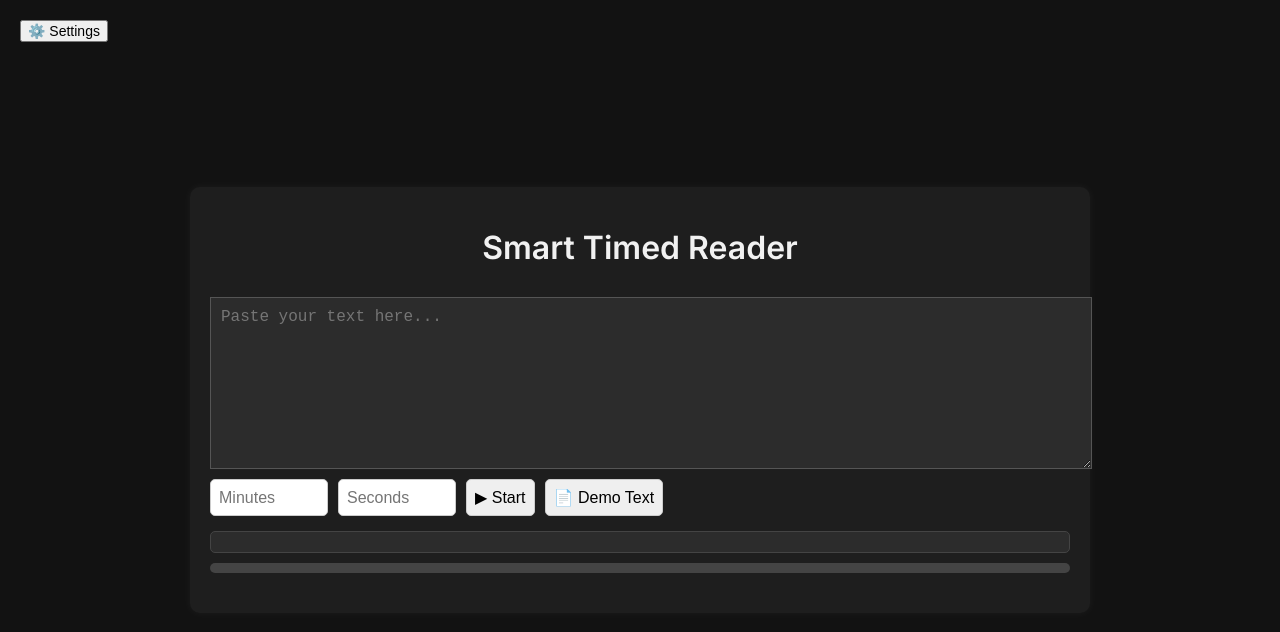
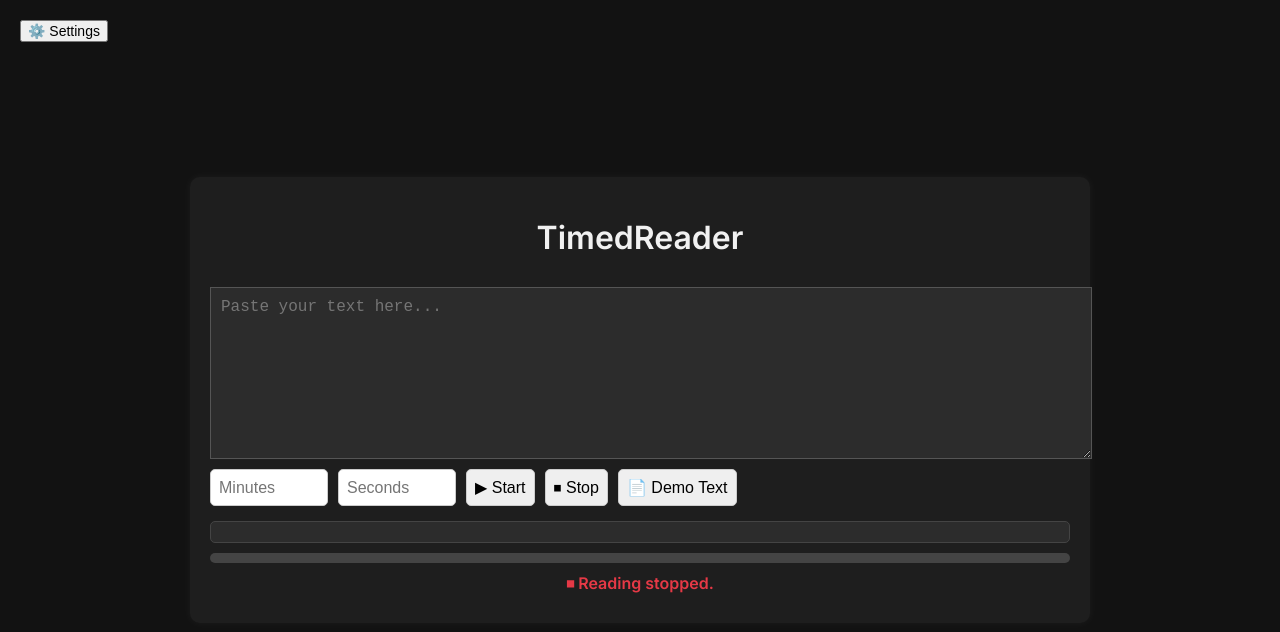
Before and after one commit to BadDragon22/TimedReader, a plain HTML site: page index.html in a window 1280 px wide. Both pictures are taken after a click on the button "▶ Start". Drawn offline with Linux system fonts and the light colour scheme.

Commit message:
Update index.html
added a stop button

```diff
--- a/index.html
+++ b/index.html
@@ -3,7 +3,7 @@
 <head>
   <meta charset="UTF-8">
   <meta name="viewport" content="width=device-width, initial-scale=1.0">
-  <title>Smart Timed Reader</title>
+  <title>TimedReader</title>
   <link href="https://fonts.googleapis.com/css2?family=Inter:wght@400;600&display=swap" rel="stylesheet">
   <style>
     html, body {
@@ -153,13 +153,14 @@
   </div>
 
   <div class="container">
-    <h1>Smart Timed Reader</h1>
+    <h1>TimedReader</h1>
     <div id="countdown"></div>
     <textarea id="textInput" placeholder="Paste your text here..."></textarea>
     <div class="controls">
       <input type="number" id="minutes" placeholder="Minutes" min="0">
       <input type="number" id="seconds" placeholder="Seconds" min="0" max="59">
       <button onclick="prepareReading()">▶ Start</button>
+      <button onclick="stopReading()">⏹ Stop</button>
       <button onclick="loadDemoText()">📄 Demo Text</button>
     </div>
     <div id="display"></div>
@@ -174,6 +175,7 @@
     let totalSteps = 0;
     let totalTime = 0;
     let highlightMode = 'word';
+    let readingTimeout = null;
 
     function toggleSettings() {
       const panel = document.getElementById("settingsPanel");
@@ -193,6 +195,8 @@
     }
 
     function prepareReading() {
+      stopReading(); // reset before start
+
       const text = document.getElementById("textInput").value.trim();
       const minutes = parseInt(document.getElementById("minutes").value) || 0;
       const seconds = parseInt(document.getElementById("seconds").value) || 0;
@@ -263,11 +267,20 @@
         progress.style.width = ((stepIndex + 1) / totalSteps * 100).toFixed(2) + "%";
 
         currentWordIndex += highlightMode === 'phrase' ? 3 : 1;
-        setTimeout(highlightNextStep, delayPerStep);
+        readingTimeout = setTimeout(highlightNextStep, delayPerStep);
       } else {
         document.getElementById("message").textContent = "✅ Done reading!";
       }
     }
+
+    function stopReading() {
+      clearTimeout(readingTimeout);
+      readingTimeout = null;
+      if (wordElements.length) {
+        wordElements.forEach(span => span.classList.remove("highlight"));
+      }
+      document.getElementById("message").textContent = "⏹ Reading stopped.";
+    }
   </script>
 </body>
 </html>
```
